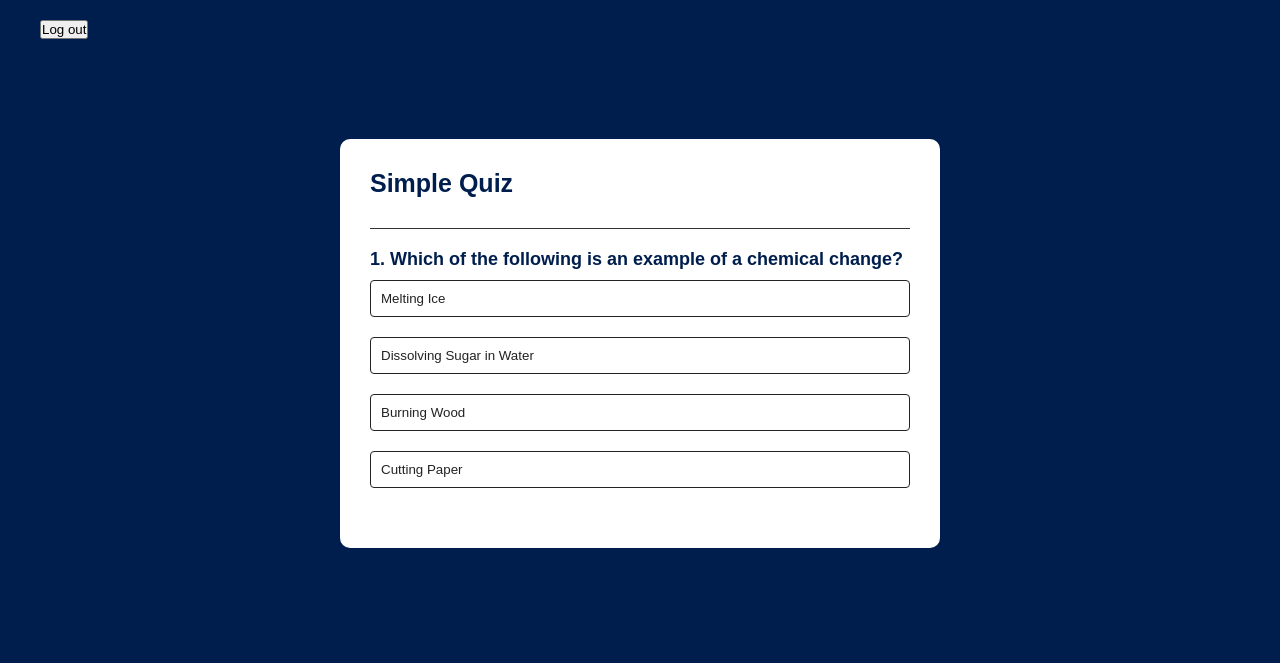
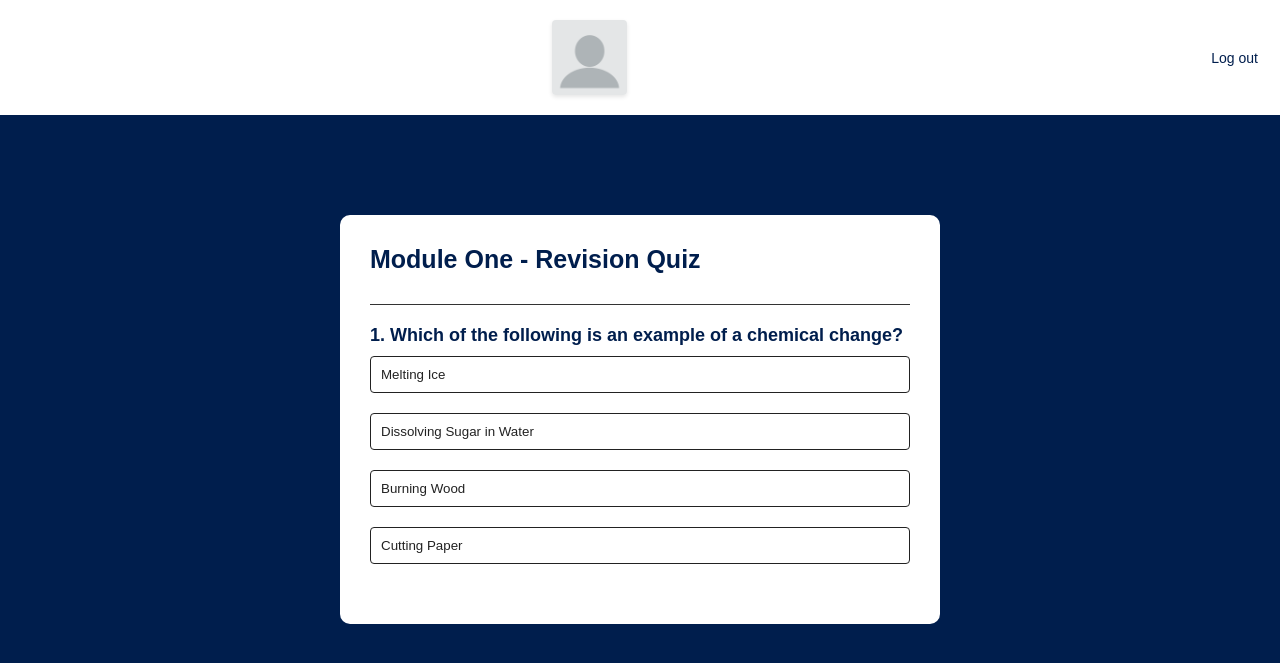
Before and after one commit to Nafridh/at1, a Django app: template eduprod/templates/eduprod/index.html in a window 1280 px wide. Shown: the top 663 px of the page. Run offline with Django 3.2, Linux system fonts and the light colour scheme; the template is opened without the code that fills it, so the values that code supplies are empty.

Commit message:
Almost Finished - Fixed Styles

```diff
--- a/eduprod/static/eduprod/styles.css
+++ b/eduprod/static/eduprod/styles.css
@@ -1,7 +1,3 @@
-body { font-family: Arial, sans-serif; padding: 20px; }
-.question, .answer { margin: 20px; font-size: 20px; }
-#revealBtn { margin: 20px; font-size: 16px; cursor: pointer; }
-
 * {
    margin: 0;
    padding: 0;
@@ -45,29 +41,232 @@ body { font-family: Arial, sans-serif; padding: 20px; }
    text-align: left;
    border-radius: 4px;
    cursor: pointer;
-    transition: 0.3s;
+   transition: all 0.3s;
  }
- .btn:hover{
+ .btn:hover:not([disabled]){
    background: #222;
    color: #fff;
+ }
+ .btn:disabled{
+   cursor: no-drop;
  }
  #next-btn{
    background: #001e4d;
    color: #fff;
    font-weight: 500;
    width: 150px;
-    max-width: 600px;
+   border: 0;
+   padding: 10px;
    margin: 20px auto 0;
-    border: 0px;
-    padding: 10px;
    border-radius: 4px;
    cursor: pointer;
    display: none;
  }
-
  .correct{
    background: #9aeabc;
  }
  .incorrect{
    background: #ff9393;
  }
+
+  .watch-link{
+    position: absolute;
+    bottom: 5%;
+    right: 5%;
+    color: #fff;
+    text-decoration: none;
+  }
+
+
+.form-row {
+   width: 400px;
+   display: flex;
+   margin-bottom: 10px; /* Space between rows */
+}
+.form-row label {
+   flex-basis: 50%; /* Assigns 50% of the container's width to the label */
+   padding-right: 10px; /* Space between the label and the select */
+   text-align: right;
+}
+.form-row select {
+   flex-basis: 50%; /* Assigns 50% of the container's width to the select */
+}
+
+p {
+   margin: 20px;
+}
+
+.header {
+   display: flex;
+   align-items: left;
+   justify-content: space-between;
+   padding: 10px;
+}
+.logo img {
+   height: auto; /* Keep image aspect ratio */
+   width: auto; /* You can set a max-width here if needed */
+}
+.user-info {
+   display: flex;
+   align-items: center;
+}
+.h1{
+   font-size: 25px;
+   color: #001e4d;
+   font-weight: 600;
+   border-bottom: 1px solid #333;
+   padding-bottom: 30px;
+}
+h2{
+   font-size: 18px;
+   color: #001e4d;
+   font-weight: 600;
+}
+
+.header {
+   background: #fff;
+   padding: 10px;
+   display: flex;
+   justify-content: space-between;
+}
+
+.user-info {
+   display: flex;
+   align-items: center;
+   color: #001e4d;
+}
+
+.user-info span {
+   margin-right: 10px;
+}
+
+.user-info form button {
+   background: none;
+   color: #001e4d;
+   border: none;
+   cursor: pointer;
+   font-size: 14px;
+}
+.logout-button {
+   background: #001e4d;
+   color: #fff;
+   font-weight: 500;
+   border: 1px solid #001e4d;
+   padding: 8px 12px;
+   border-radius: 4px;
+   cursor: pointer;
+   transition: 0.3s;
+   outline: none;
+   background: #fff;
+
+}
+
+.logout-button:hover {
+   background: #001e4d;
+   color: #fff;
+}
+
+.logo {
+   display: block;
+   width: 75px; /* Adjust the width as needed */
+   height: auto;
+   margin: 10px auto; /* Adjust margin values as needed */
+   border-radius: 4px;
+   box-shadow: 0 2px 4px rgba(0, 0, 0, 0.1);
+}
+
+.logo img {
+   height: 40px; /* Adjust the height as needed */
+   width: auto;
+   margin-right: 10px; /* Add some spacing between the logo and user info */
+}
+a {
+   display: inline-block;
+   padding: 8px 16px;
+   background-color: #001e4d;
+   color: #fff;
+   text-decoration: none;
+   border-radius: 4px;
+   border: none;
+   cursor: pointer;
+   transition: background-color 0.3s ease;
+}
+
+a:hover {
+   background-color: #0044a0;
+}
+.messages {
+   list-style-type: none;
+   padding: 0;
+   margin: 0;
+}
+
+.messages li {
+   margin-bottom: 10px;
+   padding: 10px;
+   border-radius: 4px;
+}
+
+.messages li.success {
+   background-color: #c6efce;
+   color: #2e6e4e;
+}
+
+.header {
+   display: flex;
+   align-items: center;
+   justify-content: space-between;
+   background: #fff;
+   padding: 10px;
+ }
+
+ .logo {
+   display: block;
+   width: 75px; /* Adjust the width as needed */
+   height: auto;
+   margin: 10px auto; /* Adjust margin values as needed */
+   border-radius: 4px;
+   box-shadow: 0 2px 4px rgba(0, 0, 0, 0.1);
+ }
+
+ .logo img {
+   height: 40px; /* Adjust the height as needed */
+   width: auto;
+   margin-right: 10px; /* Add some spacing between the logo and user info */
+ }
+
+ .user-info {
+   display: flex;
+   align-items: center;
+   color: #001e4d;
+ }
+
+ .user-info span {
+   margin-right: 10px;
+ }
+
+ .user-info form button {
+   background: none;
+   color: #001e4d;
+   border: none;
+   cursor: pointer;
+   font-size: 14px;
+ }
+
+ .logout-button {
+   background: #001e4d;
+   color: #fff;
+   font-weight: 500;
+   border: 1px solid #001e4d;
+   padding: 8px 12px;
+   border-radius: 4px;
+   cursor: pointer;
+   transition: 0.3s;
+   outline: none;
+   background: #fff;
+ }
+
+ .logout-button:hover {
+   background: #001e4d;
+   color: #fff;
+ }
--- a/eduprod/templates/eduprod/layout.html
+++ b/eduprod/templates/eduprod/layout.html
@@ -7,14 +7,18 @@
    <script src="{% static 'eduprod/scripts.js' %}" defer></script>
 </head>
 <body>
-    <div class="user-info">
-        <form action="{% url 'users:logout' %}" method="post" style="margin: 0; margin-left: 20px;">
-            {% csrf_token %}
-            <button type="submit">Log out</button>
-        </form>
+    <div class="header">
+        <img src="{% static 'users/logo.jpeg' %}" alt="Logo" class="logo">
+        <div class="user-info">
+            <span>{{ user.username }}</span>
+            <form action="{% url 'users:logout' %}" method="post" style="margin: 0; margin-left: 20px;">
+                {% csrf_token %}
+                <button type="submit" class="logout-button">Log out</button>
+            </form>
+        </div>
     </div>
 <div class="app">
-    <h1>Simple Quiz</h1>
+    <h1>Module One - Revision Quiz</h1>
     <div class="quiz">
     <h2 id="question">Question goes here</h2>
     <div id="answer-buttons">
--- a/users/templates/users/layout.html
+++ b/users/templates/users/layout.html
@@ -7,11 +7,12 @@
 </head>
 <body>
     <div class="header">
+        <img src="{% static 'users/logo.jpeg' %}" alt="Logo" class="logo">
         <div class="user-info">
             <span>{{ user.username }}</span>
             <form action="{% url 'users:logout' %}" method="post" style="margin: 0; margin-left: 20px;">
                 {% csrf_token %}
-                <button type="submit">Log out</button>
+                <button type="submit" class="logout-button">Log out</button>
             </form>
         </div>
     </div>
--- a/users/templates/users/login.html
+++ b/users/templates/users/login.html
@@ -1,9 +1,13 @@
 {% extends "users/layout.html" %}
 {% block body %}
+<div class="app">
+    <h1>Log In</h1>
     <form action="{% url 'users:login' %}" method="post">
         {% csrf_token %}
         <input type="text" name="username" placeholder="Username">
         <input type="password" name="password" placeholder="Password">
         <input type="submit" value="Login">
     </form>
+</div>
+
 {% endblock %}
```
Also changed, not shown: users/static/users/styles.css (+109 -27 lines), db.sqlite3, users/static/users/logo.jpeg (added), 3 other files. Lines whose indentation alone changed are shown as unchanged.
